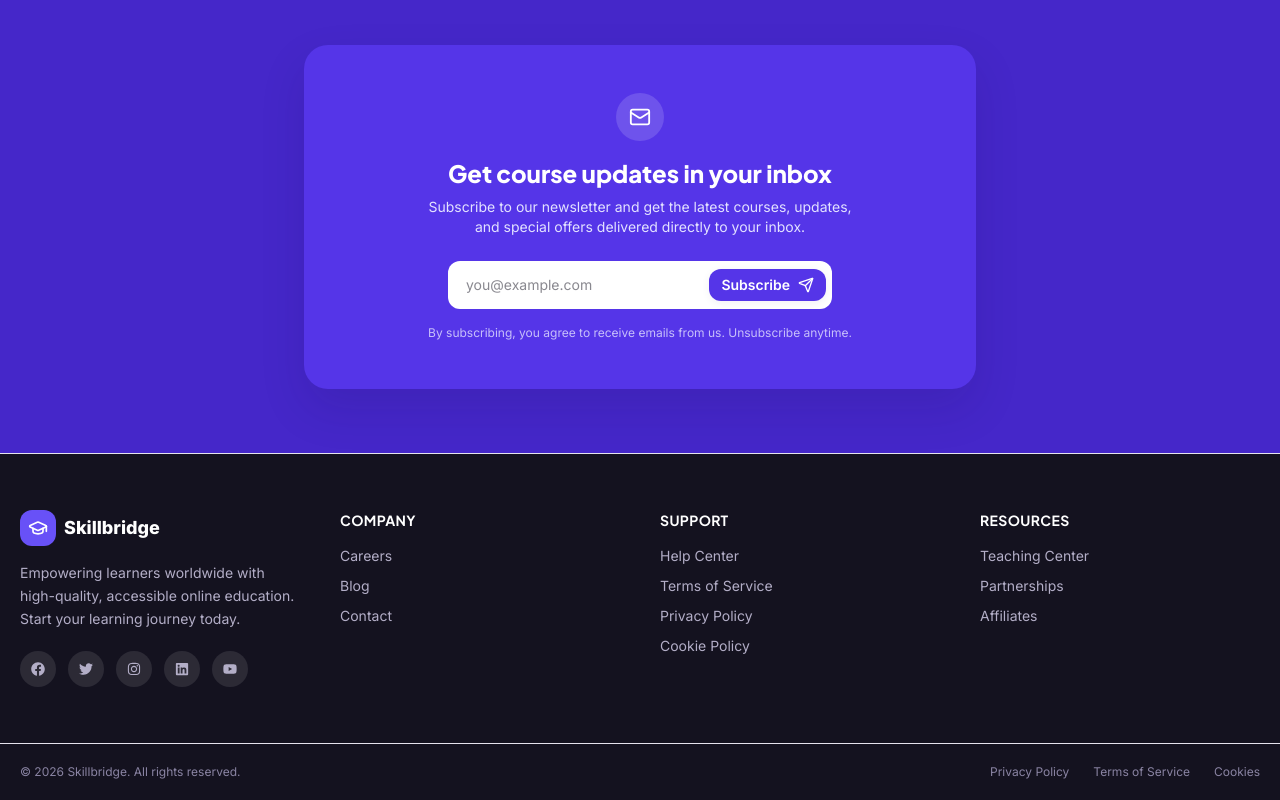
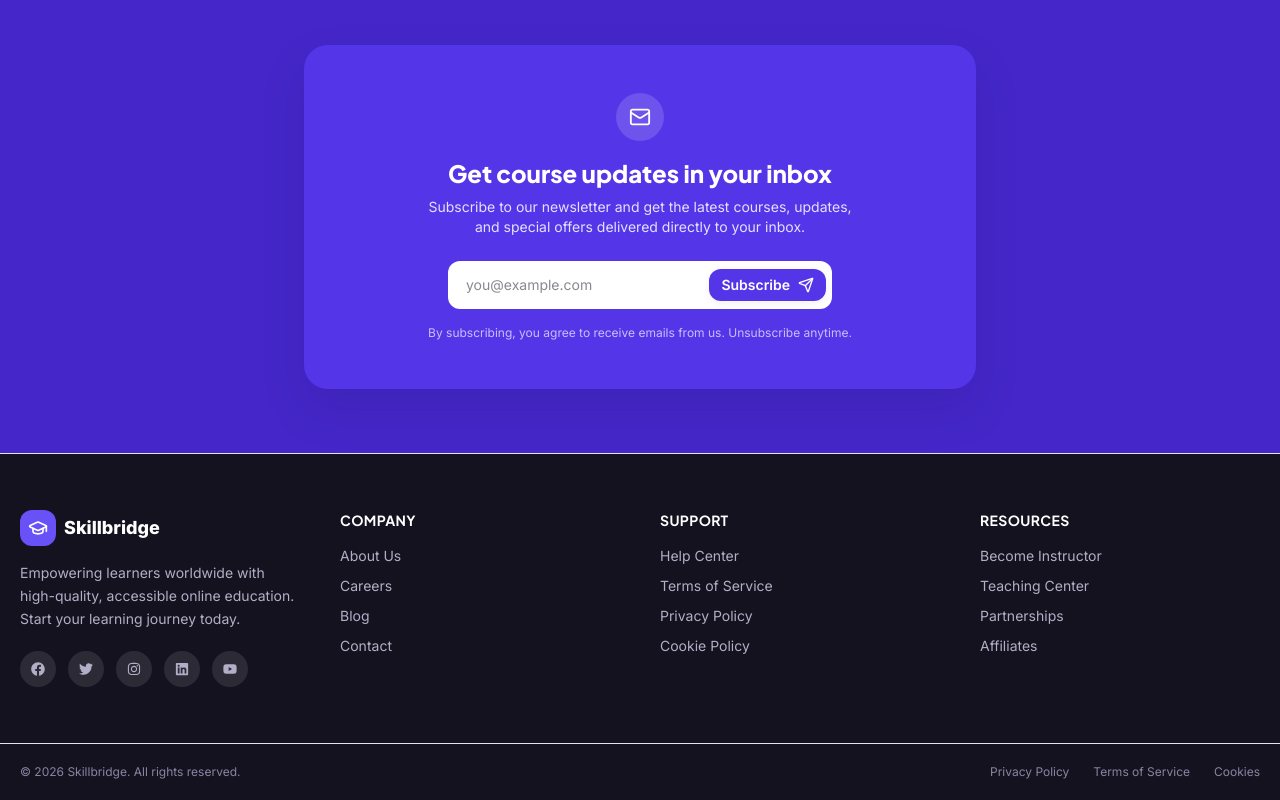
Before and after one commit to Abhi20002/online-e-learning-platform, a Next.js app: page / in a window 1280 px wide. Shown: the part 5381-6181 px from the top of the page. Built offline with nearby package versions, Linux system fonts and the light colour scheme.

Commit message:
feat: update navigation and footer links to include additional resources and information

```diff
--- a/constants/index.ts
+++ b/constants/index.ts
@@ -70,6 +70,9 @@ export const USER_ROLES: Array<{ value: UserRole; label: string }> = [
 export const PUBLIC_NAV_ITEMS = [
   { label: "Home", href: "/" },
   { label: "Courses", href: "/courses" },
+  // { label: "Categories", href: "/categories" },
+  // { label: "Become Instructor", href: "/become-instructor" },
+  // { label: "About", href: "/about" },
 ];
 
 export const STUDENT_NAV_ITEMS = [
@@ -97,6 +100,7 @@ export const ADMIN_NAV_ITEMS = [
 
 export const FOOTER_LINKS = {
   company: [
+    { label: "About Us", href: "/about" },
     { label: "Careers", href: "/careers" },
     { label: "Blog", href: "/blog" },
     { label: "Contact", href: "/contact" },
@@ -108,6 +112,7 @@ export const FOOTER_LINKS = {
     { label: "Cookie Policy", href: "/cookies" },
   ],
   resources: [
+    { label: "Become Instructor", href: "/become-instructor" },
     { label: "Teaching Center", href: "/teaching" },
     { label: "Partnerships", href: "/partnerships" },
     { label: "Affiliates", href: "/affiliates" },
```
